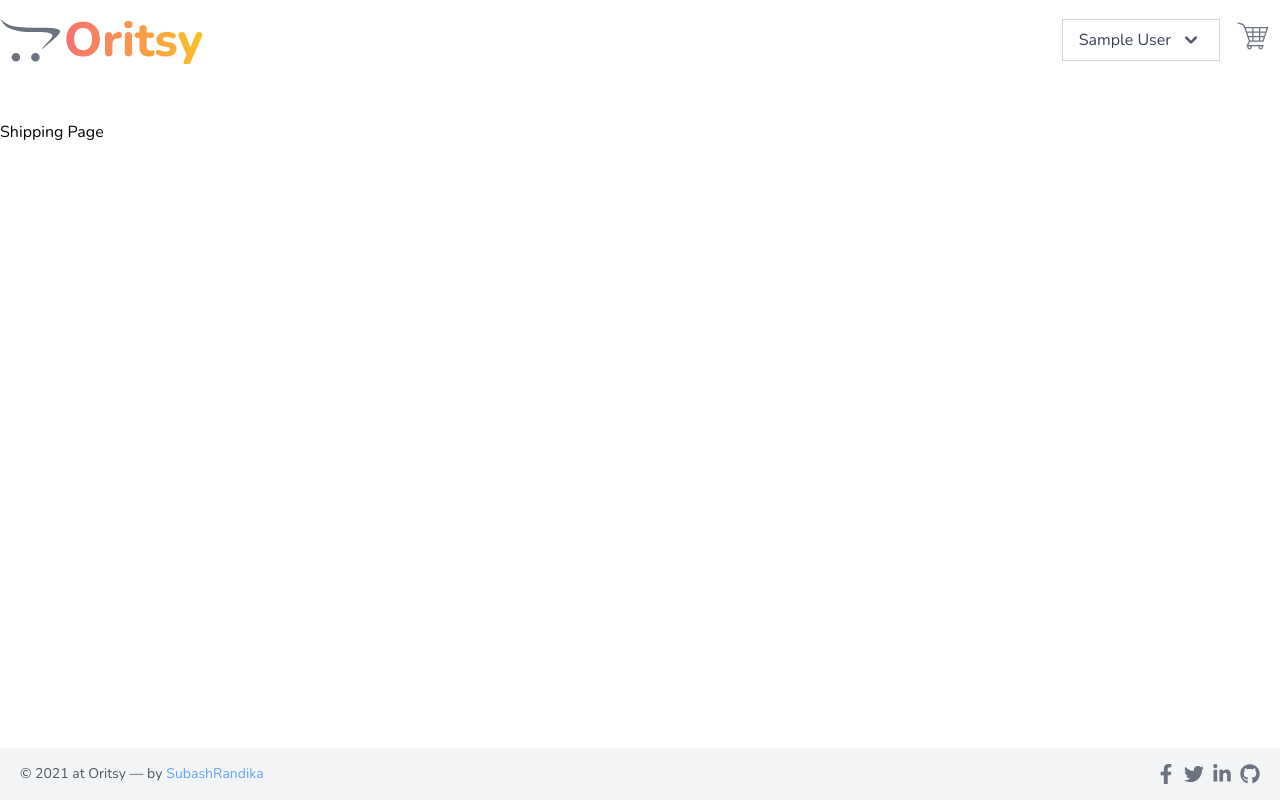
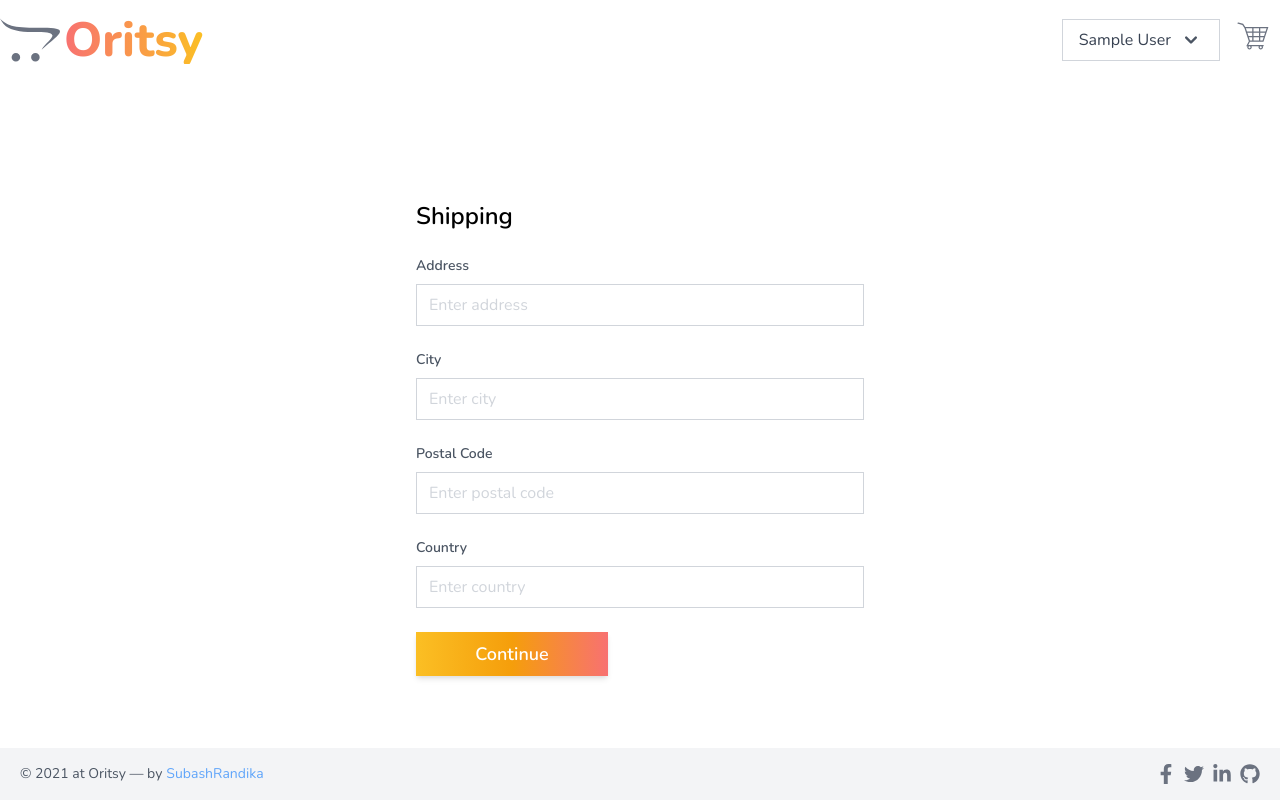
Before and after one commit to SubashRandika/oritsy, a React (Create React App) app in the folder front-end/: page /shipping in a window 1280 px wide. Built offline with nearby package versions, Linux system fonts and the light colour scheme; sample sign-in values are in the browser's storage.

Commit message:
Implemented Shipping addreess details input form UI component with store details in local storage and redux using redux toolkit.

```diff
--- a/front-end/src/pages/Shipping.jsx
+++ b/front-end/src/pages/Shipping.jsx
@@ -1,10 +1,115 @@
-import React from 'react';
+import React, { useState } from 'react';
+import { useHistory } from 'react-router';
+import { useDispatch, useSelector } from 'react-redux';
+import {
+	cartSelector,
+	storeShippingAddressDetails
+} from '../redux/slices/cartSlice';
 
 const Shipping = () => {
+	const { shippingAddress } = useSelector(cartSelector);
+	const [shippingInfo, setShippingInfo] = useState({
+		address: shippingAddress.address,
+		city: shippingAddress.city,
+		postalCode: shippingAddress.postalCode,
+		country: shippingAddress.country
+	});
+	const dispatch = useDispatch();
+	const history = useHistory();
+
+	const handleShippingAddressSave = (e) => {
+		e.preventDefault();
+		dispatch(storeShippingAddressDetails({ ...shippingInfo }));
+		history.push('/payment');
+	};
+
+	const handleOnChange = (e) => {
+		setShippingInfo({
+			...shippingInfo,
+			[e.target.name]: e.target.value
+		});
+	};
+
 	return (
-		<div className='container m-auto h-full my-10'>
-			<h1>Shipping Page</h1>
-		</div>
+		<main className='container m-auto h-full my-6'>
+			<div className='max-w-md mx-auto mt-24'>
+				<h1 className='text-2xl font-semibold mb-6'>Shipping</h1>
+				<form onSubmit={handleShippingAddressSave}>
+					<div className='flex flex-col mb-6'>
+						<label
+							className='font-semibold text-sm text-gray-600 mb-2'
+							htmlFor='address'
+						>
+							Address
+						</label>
+						<input
+							className='w-full px-3 py-2 border border-gray-300 placeholder-gray-300 focus:outline-none focus:ring focus:ring-yellow-100 focus:border-yellow-500'
+							type='text'
+							name='address'
+							value={shippingInfo.address || ''}
+							placeholder='Enter address'
+							onChange={handleOnChange}
+						/>
+					</div>
+					<div className='flex flex-col mb-6'>
+						<label
+							className='font-semibold text-sm text-gray-600 mb-2'
+							htmlFor='city'
+						>
+							City
+						</label>
+						<input
+							className='w-full px-3 py-2 border border-gray-300 placeholder-gray-300 focus:outline-none focus:ring focus:ring-yellow-100 focus:border-yellow-500'
+							type='text'
+							name='city'
+							value={shippingInfo.city || ''}
+							placeholder='Enter city'
+							onChange={handleOnChange}
+						/>
+					</div>
+					<div className='flex flex-col mb-6'>
+						<label
+							className='font-semibold text-sm text-gray-600 mb-2'
+							htmlFor='postalCode'
+						>
+							Postal Code
+						</label>
+						<input
+							className='w-full px-3 py-2 border border-gray-300 placeholder-gray-300 focus:outline-none focus:ring focus:ring-yellow-100 focus:border-yellow-500'
+							type='text'
+							name='postalCode'
+							value={shippingInfo.postalCode || ''}
+							placeholder='Enter postal code'
+							onChange={handleOnChange}
+						/>
+					</div>
+					<div className='flex flex-col mb-6'>
+						<label
+							className='font-semibold text-sm text-gray-600 mb-2'
+							htmlFor='country'
+						>
+							Country
+						</label>
+						<input
+							className='w-full px-3 py-2 border border-gray-300 placeholder-gray-300 focus:outline-none focus:ring focus:ring-yellow-100 focus:border-yellow-500'
+							type='text'
+							name='country'
+							value={shippingInfo.country || ''}
+							placeholder='Enter country'
+							onChange={handleOnChange}
+						/>
+					</div>
+					<div className='my-6 w-48'>
+						<button
+							className='w-full bg-gradient-to-r from-yellow-400 via-yellow-500 to-red-400 text-white text-lg font-semibold px-6 py-2 mr-5 shadow-md hover:shadow-lg transition duration-300 ease-in-out'
+							type='submit'
+						>
+							Continue
+						</button>
+					</div>
+				</form>
+			</div>
+		</main>
 	);
 };
 
--- a/front-end/src/redux/slices/cartSlice.js
+++ b/front-end/src/redux/slices/cartSlice.js
@@ -2,7 +2,8 @@ import { createSlice, current } from '@reduxjs/toolkit';
 import { addToCart } from '../actions/cartActions';
 
 const initialState = {
-	cartItems: []
+	cartItems: [],
+	shippingAddress: {}
 };
 
 const cartSlice = createSlice({
@@ -16,6 +17,10 @@ const cartSlice = createSlice({
 
 			state.cartItems = updateCartItems;
 			localStorage.setItem('cartItems', JSON.stringify(updateCartItems));
+		},
+		storeShippingAddressDetails: (state, actions) => {
+			state.shippingAddress = actions.payload;
+			localStorage.setItem('shippingAddress', JSON.stringify(actions.payload));
 		}
 	},
 	extraReducers: {
@@ -48,6 +53,7 @@ const cartSlice = createSlice({
 
 export const cartSelector = (state) => state.cart;
 
-export const { removeFromCart } = cartSlice.actions;
+export const { removeFromCart, storeShippingAddressDetails } =
+	cartSlice.actions;
 
 export default cartSlice.reducer;
--- a/front-end/src/redux/store.js
+++ b/front-end/src/redux/store.js
@@ -15,6 +15,10 @@ const userInfoFromLocalStorage = localStorage.getItem('userInfo')
 	? JSON.parse(localStorage.getItem('userInfo'))
 	: null;
 
+const shippingAddressFromStorage = localStorage.getItem('shippingAddress')
+	? JSON.parse(localStorage.getItem('shippingAddress'))
+	: {};
+
 export default configureStore({
 	reducer: {
 		productsList: productsSlice,
@@ -27,7 +31,8 @@ export default configureStore({
 	},
 	preloadedState: {
 		cart: {
-			cartItems: cartItemsFromLocalStorage
+			cartItems: cartItemsFromLocalStorage,
+			shippingAddress: shippingAddressFromStorage
 		},
 		userLogin: {
 			userInfo: userInfoFromLocalStorage
```
